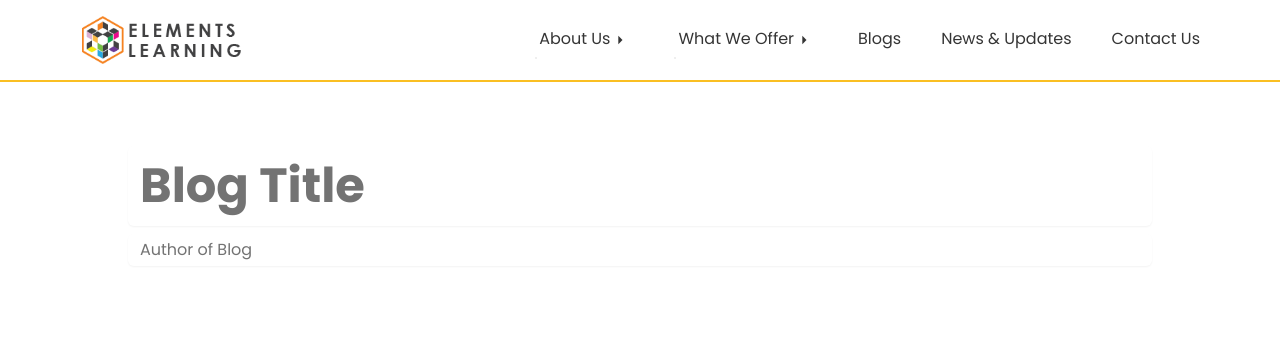
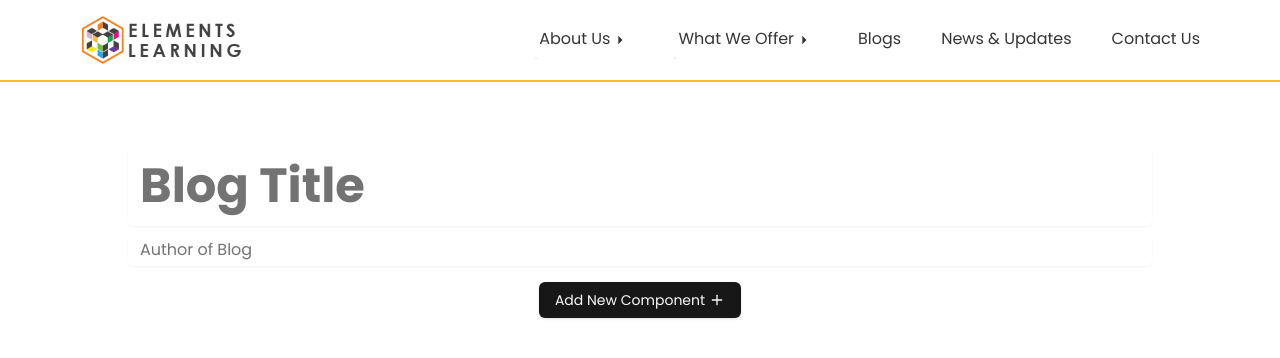
Before and after one commit to ElementsLearning/mainWebsite, a Next.js app: page /blogs/upload in a window 1280 px wide. Shown: the top 358 px of the page. Built offline with nearby package versions, Linux system fonts and the light colour scheme.

Commit message:
add button for editor

```diff
--- a/components/blogComponents/EditBlog.tsx
+++ b/components/blogComponents/EditBlog.tsx
@@ -1,6 +1,6 @@
 "use client"
 
-import { defaultBlog } from "@/constants/Blogs/allBlogs"
+import { defaultBlog, defaultHeader, defaultParagraph } from "@/constants/Blogs/allBlogs"
 import { Blog, BlogContent, Editable, IndentedType, ParagraphType } from "@/constants/Blogs/blog"
 import { useCallback, useState } from "react"
 import { BlogBullets } from "@/components/blogComponents/BlogBullets"
@@ -8,6 +8,8 @@ import { BlogHeader } from "@/components/blogComponents/BlogHeader"
 import { BlogImage } from "@/components/blogComponents/BlogImage"
 import { BlogParagraph } from "@/components/blogComponents/BlogParagraph"
 import { Input } from "../ui/input"
+import { NewComponentButton } from "./NewComponentButton"
+import { deepCopy } from "@/lib/utils"
 
 type EditBlogProps = {
   blogToEdit?: Blog
@@ -66,6 +68,25 @@ export const EditBlog: React.FC<EditBlogProps> = ({blogToEdit=defaultBlog}) => {
 
   }, [blog])
 
+  const onAdd = (comp: string) => {
+    switch (comp) {
+      case "PARAGRAPH": {
+        setBlog(b => ({...b, content: [...b.content, deepCopy({...defaultParagraph, indented: false})]}))
+        break
+      }
+      case "HEADER": {
+        setBlog(b => ({...b, content: [...b.content, deepCopy({...defaultHeader, indented: false})]}))
+        break
+      }
+      case "BULLET": {
+      }
+      case "IMAGE": {
+      }
+      default: {
+      }
+    }
+  }
+
 
   return (
     <div className="flex flex-col gap-2">
@@ -86,6 +107,7 @@ export const EditBlog: React.FC<EditBlogProps> = ({blogToEdit=defaultBlog}) => {
           setBlog({...blog, content: [...blog.content.slice(0, i), edited, ...blog.content.slice(i+1)]})
         }} moveUp={() => moveUp(i)} moveDown={() => moveDown(i)}
         />)}
+        <NewComponentButton onAdd={onAdd} />
       </div>
     </div>
   )
--- /dev/null
+++ b/components/blogComponents/NewComponentButton.tsx
@@ -0,0 +1,32 @@
+import { useState } from "react"
+import { Button } from "../ui/button"
+import { Card } from "../ui/card"
+import { PlusIcon, XIcon } from "lucide-react"
+
+type NewComponentButtonProps = {
+  onAdd: (comp: string) => void
+}
+
+export const NewComponentButton: React.FC<NewComponentButtonProps> = ({onAdd}) => {
+
+  const [opened, setOpened] = useState(false)
+
+  return (
+    <div className="flex justify-center">
+      {opened ?
+      <Card className="flex p-2 rounded-md gap-4">
+        <Button onClick={() => setOpened(false)} variant={"secondary"} size={"icon"}>
+          <XIcon className="size-4" />
+        </Button>
+        <Button onClick={() => { onAdd("PARAGRAPH"); setOpened(false) }} variant={"ghost"}>Paragraph</Button>
+        <Button onClick={() => { onAdd("HEADER"); setOpened(false) }} variant={"ghost"}>Header</Button>
+        <Button onClick={() => { onAdd("BULLET"); setOpened(false) }} variant={"ghost"}>Bullets</Button>
+        <Button onClick={() => { onAdd("IMAGE"); setOpened(false) }} variant={"ghost"}>Image</Button>
+      </Card> :
+      <Button className="flex gap-1 items-center" onClick={() => setOpened(true)}>
+        Add New Component
+        <PlusIcon className="size-4" />
+      </Button>}
+    </div>
+  )
+}
--- a/constants/Blogs/allBlogs.ts
+++ b/constants/Blogs/allBlogs.ts
@@ -1,4 +1,4 @@
-import { Blog } from "./blog";
+import { Blog, HeaderType, ParagraphType } from "./blog";
 import { dinosaurExtinction } from "./dinosaurExtinction";
 import { missingHumanLink } from "./missingHumanLink";
 import { sciencePopularizers } from "./sciencePopularizers";
@@ -13,6 +13,23 @@ export const defaultBlog: Blog = {
   content: [],
 }
 
+export const defaultParagraph: ParagraphType = {
+  type: "PARAGRAPH",
+  alignment: "LEFT",
+  text: "",
+  size: "BASE",
+  weight: "NORMAL",
+  style: "NONE",
+}
+
+export const defaultHeader: HeaderType = {
+  type: "HEADER",
+  alignment: "LEFT",
+  text: "",
+  size: "BASE",
+  weight: "BOLD",
+  style: "NONE",
+}
 export const allBlogs: Blog[] = [
   dinosaurExtinction,
   sciencePopularizers,
--- a/lib/utils.ts
+++ b/lib/utils.ts
@@ -9,3 +9,7 @@ export function cn(...inputs: ClassValue[]) {
 export const getTailwind = (options: Option[], title: string, value: string): string => {
   return options.find(option => option.title === title)?.options?.find(option => option.value === value)?.tailwind || ""
 }
+
+export const deepCopy = <T>(obj: T): T => {
+  return JSON.parse(JSON.stringify(obj))
+}
```
